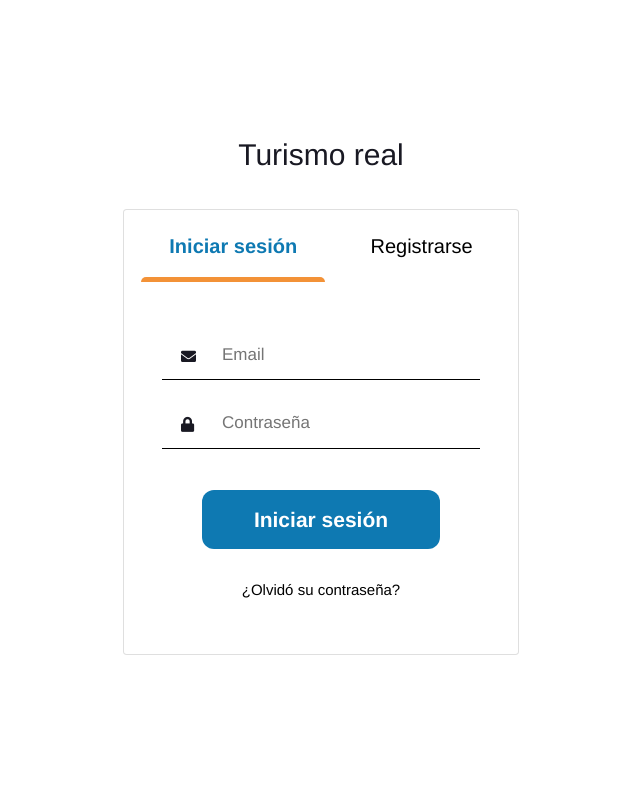
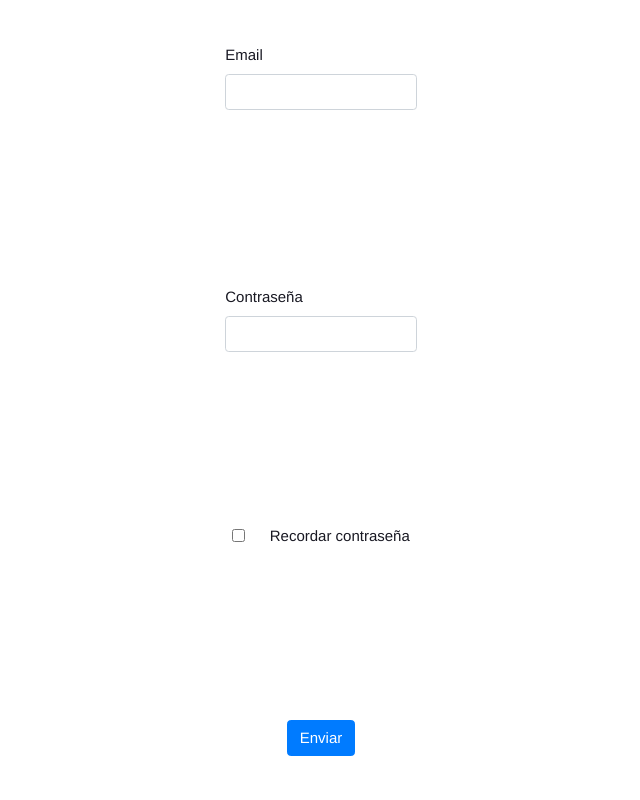
Before and after one commit to josephtorresc/example-app, a Django app: page / in a window 1280 px wide. Shown: the whole page, without its empty margins (319-959 px from the left). Run offline with Django 3.2, Linux system fonts and the light colour scheme; some libraries are stand-ins or nearby versions.

Commit message:
Change project

```diff
--- a/home/templates/index.html
+++ b/home/templates/index.html
@@ -12,65 +12,22 @@
 </head>
 <body>
 
-    <div class="align">
-        <h2>Turismo real</h2>
-        <div class="card">
-            <div class="head">
-                <div></div>
-                <a href="#login" class="selected" id=login>Iniciar sesión</a>
-                <a href="#register" id="register">Registrarse</a>
-                <div></div>
-            </div>
-            <div class="tabs">
-                <form action="">
-                    <div class="inputs item">
-                        <div class="input wrapper">
-                            <i class="fas fa-envelope"></i>
-                            <input type="email" placeholder="Email" required>
-                        </div>
-                        <div class="input wrapper">
-                            <input type="password" placeholder="Contraseña" required >
-                            <i class="fas fa-lock"></i>
-                        </div>
-                        <div></div>
-                    </div>
-                    <button>Iniciar sesión</button>
-                    <div class="forget-pass">
-                        <span><a href="#">¿Olvidó su contraseña?</a></span>
-                    </div>
-                </form>
-                <form action="">
-                    <div class="inputs item">
-                        <div class="input wrapper">
-                            <input type="Email" placeholder="Email*" required>
-                            <i class="fas fa-envelope"></i>
-                        </div>
-                        <div class="input wrapper">
-                            <input type="text" placeholder="Nombres*" required>
-                            <i class="fas fa-user"></i>
-                        </div>
-                        <div class="input wrapper">
-                            <input type="text" placeholder="Apellidos*" required>
-                            <i class="fas fa-user"></i>
-                        </div>
-                        <div class="input wrapper">
-                            <input type="number" placeholder="Teléfono* (ej: 912345678)" pattern="[0-9]" required>
-                            <i class="fas fa-phone"></i>
-                        </div>
-                        <div class="input wrapper">
-                            <input type="password" placeholder="Contraseña*" required>
-                            <i class="fas fa-lock"></i>
-                        </div>
-                        <div class="input wrapper">
-                            <input type="password" placeholder="Repetir contraseña*" required>
-                            <i class="fas fa-lock"></i>
-                        </div>
-                    </div>
-                    <button>Registrarse</button>
-                </form>
-            </div>
+    <form>
+        <div class="form-group">
+          <label for="exampleInputEmail1">Email</label>
+          <input type="email" class="form-control" id="exampleInputEmail1" aria-describedby="emailHelp">
+          <small id="emailHelp" class="form-text text-muted"></small>
         </div>
-    </div>
+        <div class="form-group">
+          <label for="exampleInputPassword1">Contraseña</label>
+          <input type="password" class="form-control" id="exampleInputPassword1">
+        </div>
+        <div class="form-group form-check">
+          <input type="checkbox" class="form-check-input" id="exampleCheck1">
+          <label class="form-check-label" for="exampleCheck1">Recordar contraseña</label>
+        </div>
+        <button type="submit" class="btn btn-primary">Enviar</button>
+      </form>
 
     <script src="{% static 'vendor/jquery/jquery-3.3.1.min.js' %}"></script>
     <script src="{% static 'vendor/bootstrap/js/popper.js' %}"></script>
```
